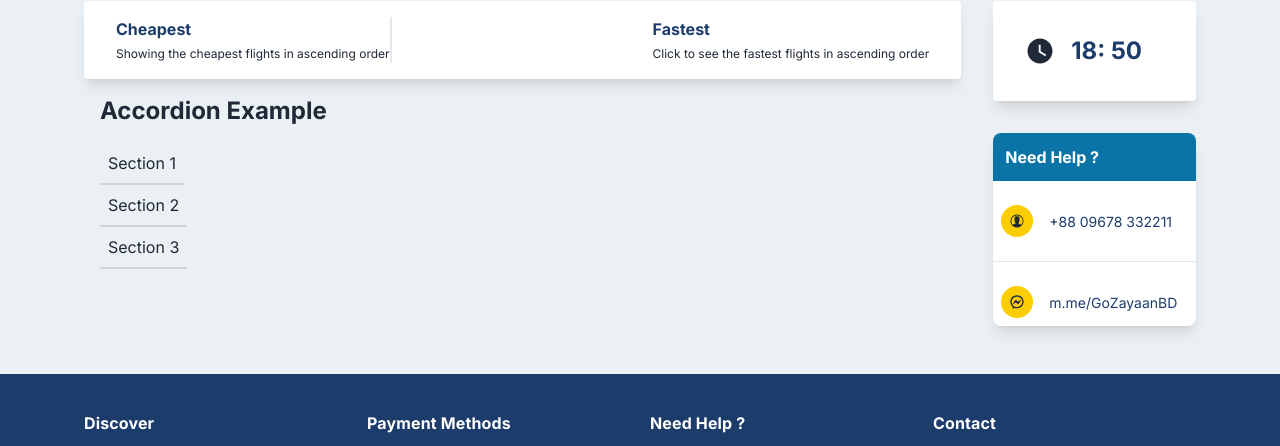
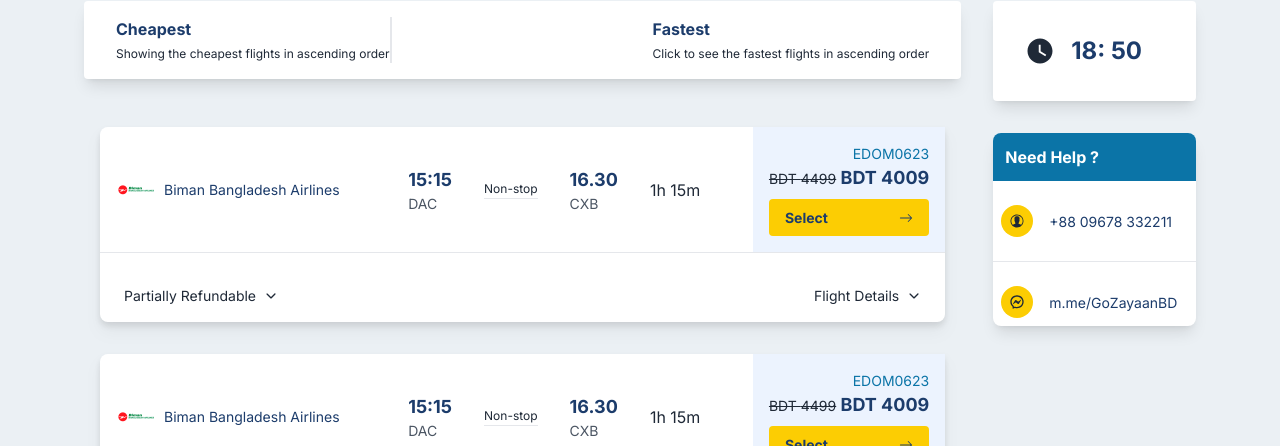
Before and after one commit to mdsultanmahmud/toursite, a Next.js app: page /flight in a window 1280 px wide. Shown: the part 354-800 px from the top of the page. Built offline with nearby package versions, Linux system fonts and the light colour scheme.

Commit message:
flight card done

```diff
--- a/src/app/components/FlightCard.js
+++ b/src/app/components/FlightCard.js
@@ -1,26 +1,82 @@
 'use client'
+import Image from 'next/image';
+import Link from 'next/link';
 import { useState } from 'react';
+import { BsArrowRight } from 'react-icons/bs'
+import {IoIosArrowDown} from 'react-icons/io'
+import {CgArrowRight} from 'react-icons/cg'
 
-
-
-const FlightCard = ({items}) => {
+const FlightCard = ({ allFlight }) => {
     const [activeIndex, setActiveIndex] = useState(null);
 
     const handleClick = (index) => {
         setActiveIndex(index === activeIndex ? null : index);
     };
     return (
-        <div>
-            {items.map((item, index) => (
-                <div key={index}>
-                    <button
-                        className="border-b-2 border-gray-300 p-2 focus:outline-none"
-                        onClick={() => handleClick(index)}
-                    >
-                        {item.title}
-                    </button>
+        <div >
+            {allFlight.map((item, index) => (
+                <div key={index} className='bg-white drop-shadow-lg rounded-lg my-8'>
+                    <div className='flex justify-between'>
+                        {/* name part  */}
+                        <div className='flex items-center gap-x-2 p-4'>
+                            <Image src={item.img} alt='flight img' width={40} height={50} />
+                            <p className='text-[14px] text-[#1c3c6b]'>{item.name}</p>
+                        </div>
+                        {/* time duration part  */}
+                        <div className='flex items-center gap-x-8 py-4'>
+                            <div>
+                                <p className='text-[18px] text-[#1c3c6b] font-bold'>{item.dac}</p>
+                                <p className='text-[14px] text-gray-600'>DAC</p>
+                            </div>
+                            <div>
+                                <p className='text-[12px]'>{item.type}</p>
+                                <hr/>
+
+                            </div>
+                            <div>
+                                <p className='text-[18px] text-[#1c3c6b] font-bold'>{item.cxb}</p>
+                                <p className='text-[14px] text-gray-600'>CXB</p>
+                            </div>
+                            <div>
+                                <p>{item.timeDuration}</p>
+                            </div>
+                        </div>
+                        <div className='bg-[#ecf3fe] p-4'>
+                            <p className='text-[#0b74a7] uppercase text-[14px] text-right'>{item.numberPlat}</p>
+                            <div>
+                                <del className='text-[14px] '> BDT {item.prevPrice}</del>
+                                <span className='text-[18px] text-[#1c3c6b] font-bold'> BDT {item.currentPrice}</span>
+                            </div>
+                            <Link href={"/"} className='flex justify-between items-center bg-[#fccd03] px-4 py-2 rounded font-bold text-[14px] text-[#1c3c6b] mt-2 '>
+                                <span>Select</span>
+                                <BsArrowRight />
+                            </Link>
+                        </div>
+                    </div>
+                    <hr />
+                    <div className='my-4 py-2 px-4 flex items-center justify-between'>
+                        <button
+                            className="p-2 focus:outline-none flex items-center gap-x-2 text-[14px]"
+                            onClick={() => handleClick(index)}
+                        >
+                            <span>Partially Refundable</span>
+                            <IoIosArrowDown/>
+                        </button>
+                        <button
+                            className="p-2 focus:outline-none flex items-center gap-x-2 text-[14px]"
+                            onClick={() => handleClick(index)}
+                        >
+                            <span>Flight Details</span>
+                            <IoIosArrowDown/>
+                        </button>
+                    </div>
+
+                    {/* flight details  */}
                     {activeIndex === index && (
-                        <div className="p-2">{item.content}</div>
+                        <div className="p-2">
+                            {item.details.fullname}
+                            <p>loremdlfsld ksdlf dlskjf ;sdjfds;lewirlmfdsokfmdfkdlfm</p>
+                        </div>
                     )}
                 </div>
             ))}
--- a/src/app/flight/page.js
+++ b/src/app/flight/page.js
@@ -44,23 +44,75 @@
                 }
             }
 
+        },
+        {
+            name: "Biman Bangladesh Airlines",
+            dac: '15:15',
+            cxb: '16.30',
+            type: 'Non-stop',
+            timeDuration: '1h 15m',
+            numberPlat: 'EDOM0623',
+            prevPrice: 4499,
+            currentPrice: 4009,
+            img: BBA,
+            details: {
+                fullname: "Biman Bangladesh Airlines BG 437 | DH8",
+                flightClass: "Economy",
+                arivalTime: 'Mon, 12 Jun, 2023',
+                leaveTime: 'Mon, 12 Jun, 2023',
+                Baggage: {
+                    Flight: 'DAC - CXB',
+                    Cabin: "7 Kilograms",
+                    CheckIn: "20 Kilograms",
+                },
+                Fare: {
+                    FareSummary: "Adult x 1",
+                    BaseFare: "BDT 3,774",
+                    Tax: 'BDT 725'
+                },
+                Policy: {
+                    Cancellation: "Cancellation Fee = Airline's Fee + GoZayaan Fee Refund Amount = Paid Amount - Cancellation Fee",
+                    ReIssue: "Re-issue Fee = Airline's Fee + Fare Difference + GoZayaan Fee",
+                    statment: "*The airline's fee is indicative and per person. Convenience fee is non-refundable."
+                }
+            }
+
+        },
+        {
+            name: "Biman Bangladesh Airlines",
+            dac: '15:15',
+            cxb: '16.30',
+            type: 'Non-stop',
+            timeDuration: '1h 15m',
+            numberPlat: 'EDOM0623',
+            prevPrice: 4499,
+            currentPrice: 4009,
+            img: BBA,
+            details: {
+                fullname: "Biman Bangladesh Airlines BG 437 | DH8",
+                flightClass: "Economy",
+                arivalTime: 'Mon, 12 Jun, 2023',
+                leaveTime: 'Mon, 12 Jun, 2023',
+                Baggage: {
+                    Flight: 'DAC - CXB',
+                    Cabin: "7 Kilograms",
+                    CheckIn: "20 Kilograms",
+                },
+                Fare: {
+                    FareSummary: "Adult x 1",
+                    BaseFare: "BDT 3,774",
+                    Tax: 'BDT 725'
+                },
+                Policy: {
+                    Cancellation: "Cancellation Fee = Airline's Fee + GoZayaan Fee Refund Amount = Paid Amount - Cancellation Fee",
+                    ReIssue: "Re-issue Fee = Airline's Fee + Fare Difference + GoZayaan Fee",
+                    statment: "*The airline's fee is indicative and per person. Convenience fee is non-refundable."
+                }
+            }
+
         }
     ]
 
-    const items = [
-        {
-          title: 'Section 1',
-          content: 'Content of section 1',
-        },
-        {
-          title: 'Section 2',
-          content: 'Content of section 2',
-        },
-        {
-          title: 'Section 3',
-          content: 'Content of section 3',
-        },
-      ];
     return (
         <div>
             <Navbar isNavbar={false} />
@@ -159,8 +211,7 @@
                     </div>
                     {/* show data here  */}
                     <div className="container mx-auto p-4">
-                        <h1 className="text-2xl font-bold mb-4">Accordion Example</h1>
-                        <FlightCard items={items} />
+                        <FlightCard allFlight={allFlight} />
                     </div>
 
                 </div>
```
